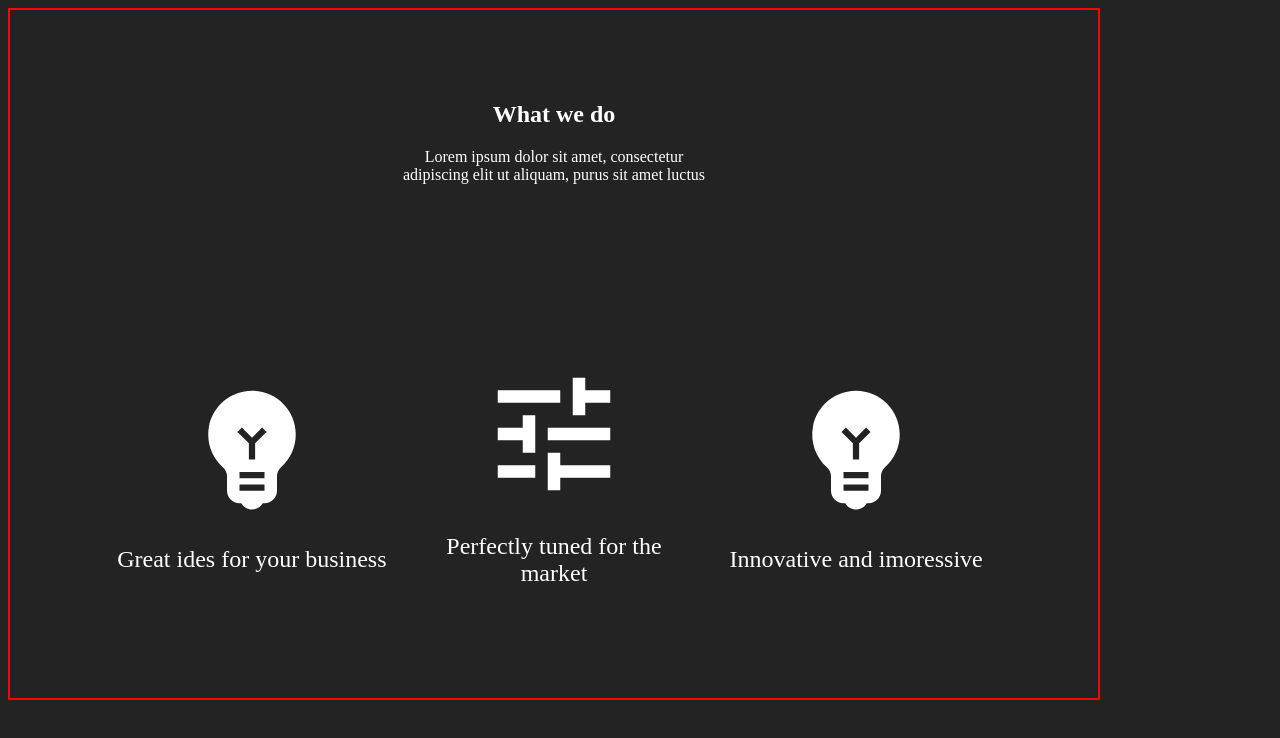
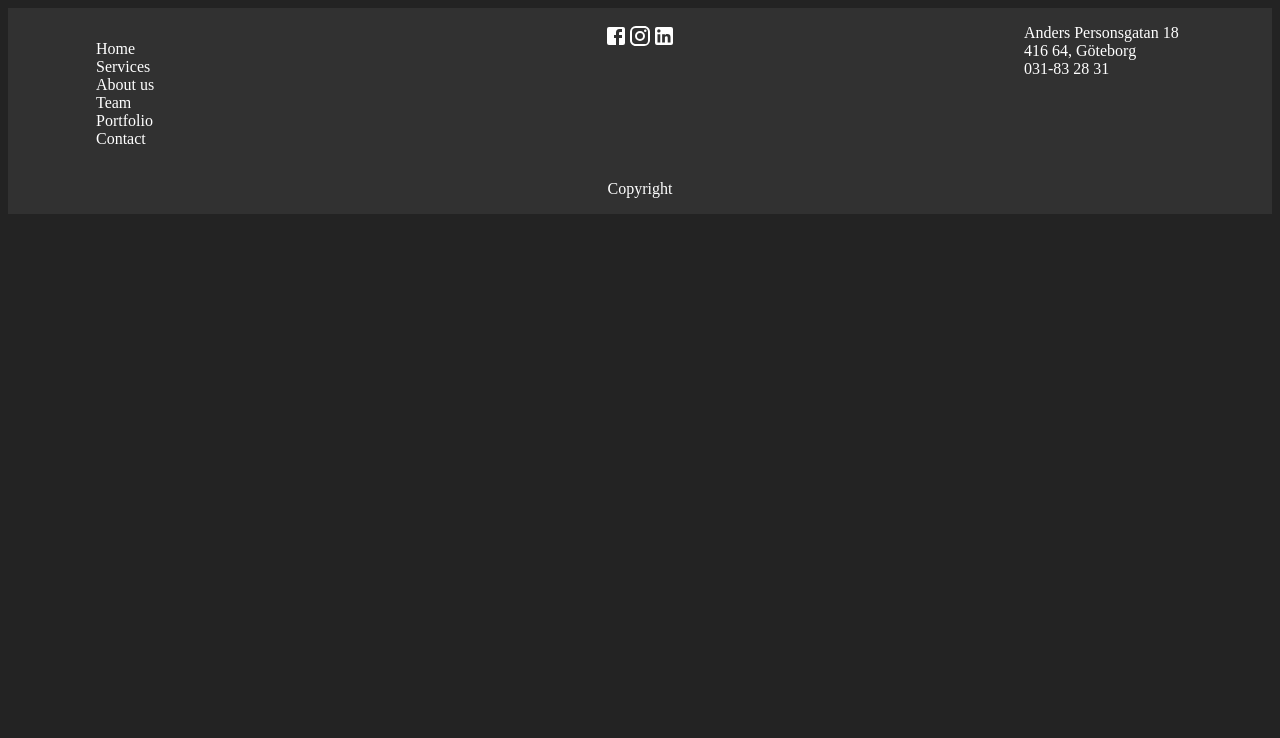
Before and after one commit to liinneea-a/FED_Agila, a React (Vite) app: page / in a window 1280 px wide. Shown: the top 738 px of the page. Built offline with nearby package versions, Linux system fonts and the light colour scheme.

Commit message:
create footer component #11

```diff
--- a/src/App.jsx
+++ b/src/App.jsx
@@ -1,12 +1,14 @@
 import { useState } from 'react'
 import SubHero from './subHero';
+import Footer from './Footer'
 
 function App() {
   const [count, setCount] = useState(0)
 
   return (
     <div className="App">
-    <SubHero/>
+    {/* <SubHero/> */}
+    <Footer/>
     </div>
   )
 }
--- /dev/null
+++ b/src/Footer.jsx
@@ -0,0 +1,64 @@
+import FacebookIcon from '@mui/icons-material/Facebook';
+import InstagramIcon from '@mui/icons-material/Instagram';
+import LinkedInIcon from '@mui/icons-material/LinkedIn';
+
+export default function Footer() {
+  return (
+    <div style={rootStyle}>
+      <div style={contentContainerStyle}>
+        <div>
+          <ul style={listStyle}>
+            <li>Home</li>
+            <li>Services</li>
+            <li>About us</li>
+            <li>Team</li>
+            <li>Portfolio</li>
+            <li>Contact</li>
+          </ul>
+        </div>
+        <div style={iconsStyle}>
+          <FacebookIcon />
+          <InstagramIcon />
+          <LinkedInIcon />
+        </div>
+        <div style={listStyle}>
+          <p style={{margin: 0}}>
+            Anders Personsgatan 18
+            <br />
+            416 64, Göteborg
+            <br />
+            031-83 28 31
+          </p>
+        </div>
+      </div>
+      <p>Copyright</p>
+    </div>
+  );
+}
+
+const rootStyle = {
+    paddingTop: '1rem',
+    display: 'flex',
+    flexDirection: 'column',
+    alignItems: 'center',
+    backgroundColor: "#313131",
+    textAlign: 'center',
+}
+
+const contentContainerStyle = {
+    display: 'flex',
+    justifyContent: 'space-between',
+    width: '68rem',
+
+}
+
+const listStyle = {
+    listStyle: 'none',
+    padding: 0,
+    textAlign: 'left',
+    width: '10rem',
+}
+
+const iconsStyle = {
+    fontSize: '1.5rem',
+}
```
